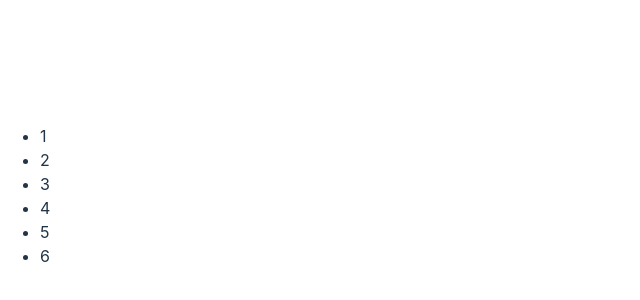
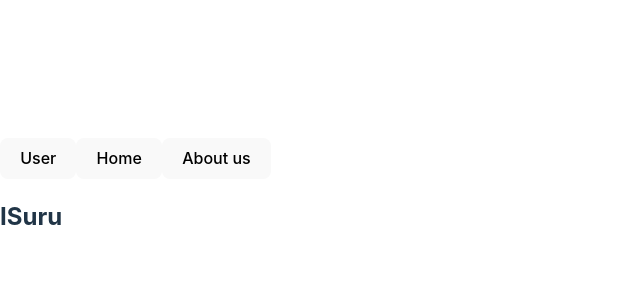
Before and after one commit to Isuru-Sandaruwan-Kumarasiri/learning-React-Js, a React (Vite) app: page / in a window 1280 px wide. Shown: the part 204-504 px from the top of the page, without its empty margins (0-640 px from the left). Built offline with nearby package versions, Linux system fonts and the light colour scheme.

Commit message:
userEffect

```diff
--- a/src/App.jsx
+++ b/src/App.jsx
@@ -3,6 +3,7 @@ import Footer from "./components/footer"
 import Header from "./components/header"
 import Profile from "./components/profile"
 import Mapping from "./components/mapping";
+import UserEffect from "./components/UserEffect";
 
 
 
@@ -26,6 +27,8 @@ function App() {
 //       count===1 ? setCount("Stop") : setCount(count -1);
 //      }
 //   };
+
+
 
 
   return (
@@ -55,9 +58,16 @@ function App() {
         >Click Me</button>
       </div> */}
 
-      <div>
+{/* ******Mapping******* */}
+      {/* <div>
         <Mapping></Mapping>
-      </div>
+      </div> */}
+
+
+
+    {/* *************UserEffect********** */}
+
+    <UserEffect></UserEffect>
 
     </>
   )
--- /dev/null
+++ b/src/components/UserEffect.jsx
@@ -0,0 +1,22 @@
+import { useState,useEffect} from "react";
+
+function UserEffect() {
+    const [userText,setuserText]=useState("ISuru")
+
+    useEffect(()=>{
+           console.log("userEffect is working")
+    })
+    return (
+        <>
+        <div>
+           <button onClick={()=>{setuserText("User")}} >User</button>
+           <button  onClick={()=>{setuserText("Home")}}>Home</button>
+           <button onClick={()=>{setuserText("About us")}}>  About us</button>
+
+           <h2>{userText}</h2>
+        </div>
+        </>
+     );
+}
+
+export default UserEffect;
```
